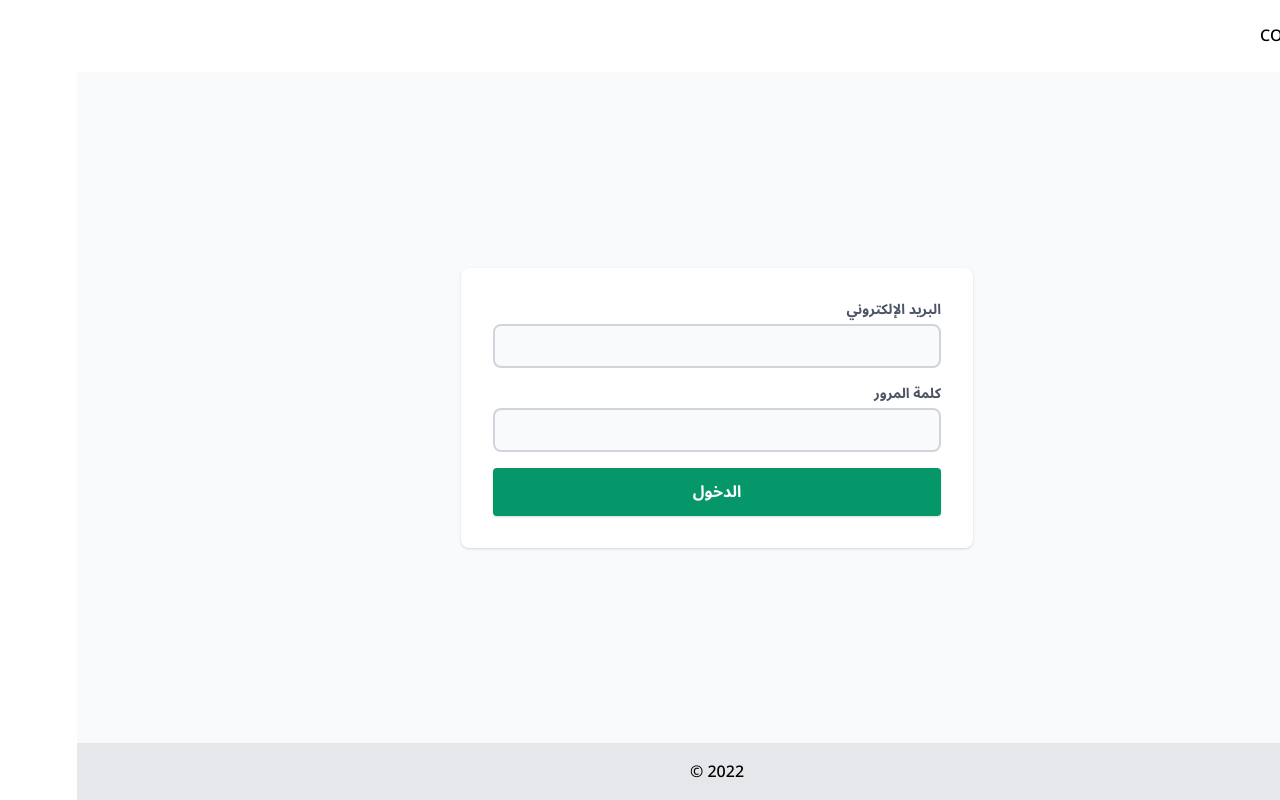
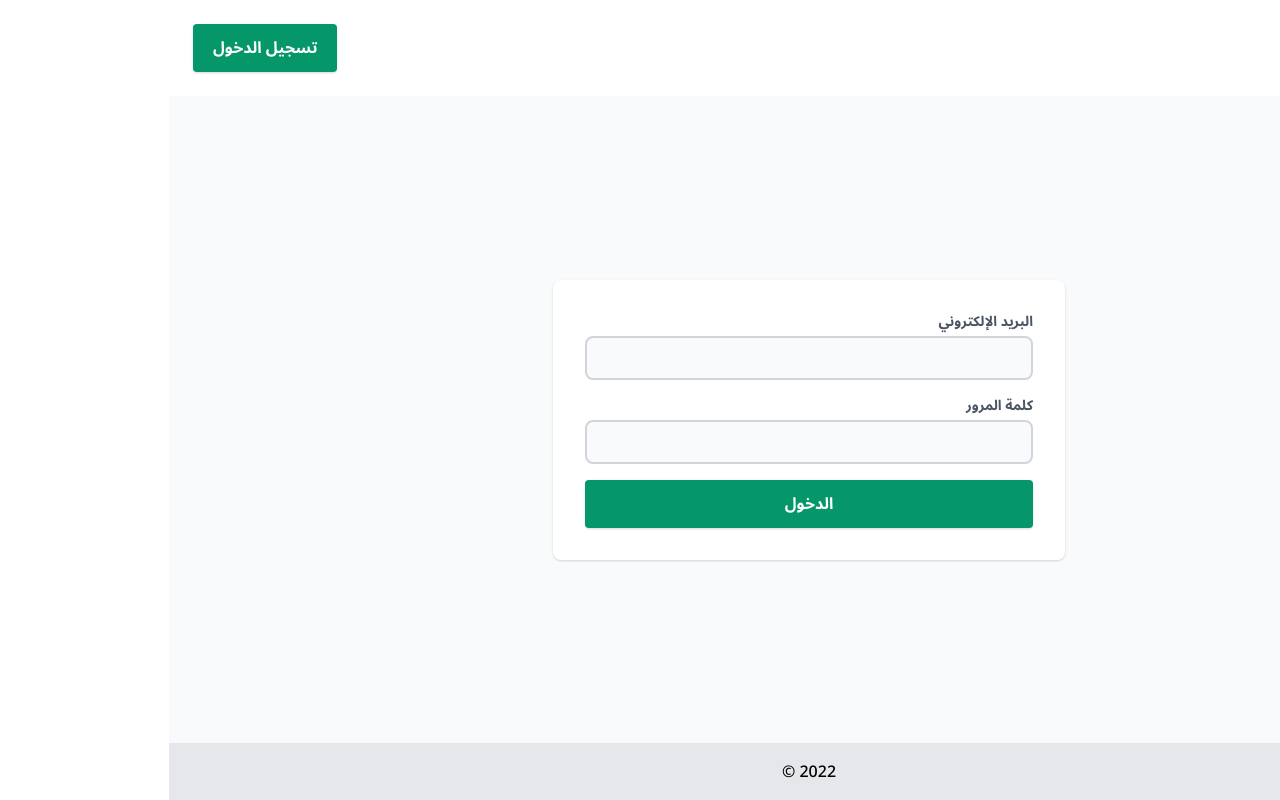
Before and after one commit to irakan/COVID19, a Nuxt app in the folder frontend/: page /Login in a window 1280 px wide. Built offline with nearby package versions, Linux system fonts and the light colour scheme; no server answers.

Commit message:
add login button to header

```diff
--- a/frontend/layouts/default.vue
+++ b/frontend/layouts/default.vue
@@ -1,8 +1,13 @@
 <template>
   <div class="flex flex-col h-screen bg-gray-50">
     <header class="bg-white p-6">
-      <div class="container mx-auto">
+      <div class="container mx-auto flex justify-between items-center">
         <NuxtLink to="/">COVID-19</NuxtLink>
+        <NuxtLink
+          to="/login"
+          class="inline-flex justify-center items-center bg-green-600 hover:bg-green-700 hover:border-green-700 rounded text-white border-green-600 font-semibold shadow focus:outline-none py-3 px-5"
+          >تسجيل الدخول</NuxtLink
+        >
       </div>
     </header>
     <main class="flex-1 mx-auto w-full">
```
